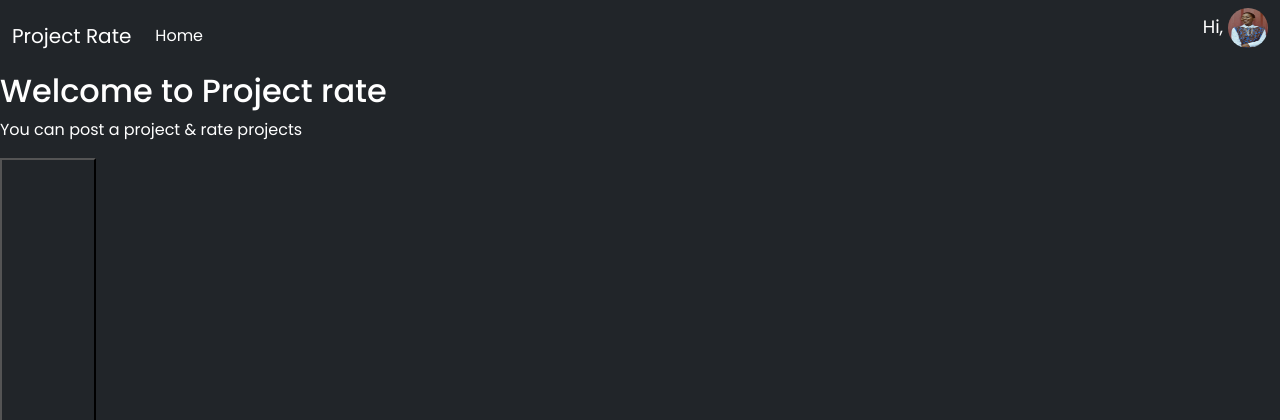
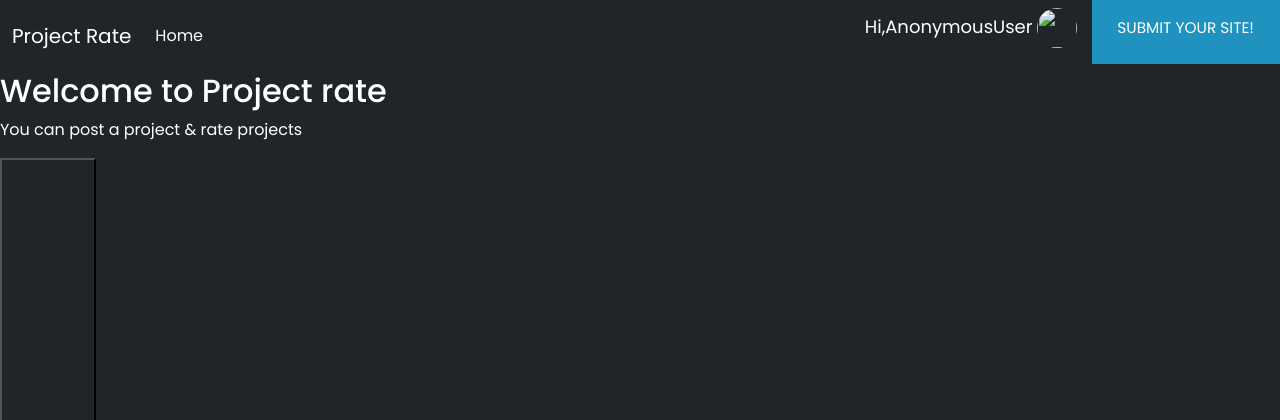
Before and after one commit to JoyChristine/Project-rate, a Django app: page / in a window 1280 px wide. Shown: the top 420 px of the page. Run offline with Django 4.2, Linux system fonts and the light colour scheme; some libraries are stand-ins or nearby versions.

Commit message:
add submit project

```diff
--- a/app/templates/all/navbar.html
+++ b/app/templates/all/navbar.html
@@ -1,6 +1,6 @@
 {%load static%}
-<nav class="navbar navbar-expand-lg bg-dark">
-    <div class="container-fluid">
+<nav class="navbar navbar-expand-lg" id="navbar">
+    <div class="container-fluid" >
       <button class="navbar-toggler" type="button" data-bs-toggle="collapse"
        data-bs-target="#navbarTogglerDemo01" aria-controls="navbarTogglerDemo01"
         aria-expanded="false" aria-label="Toggle navigation">
@@ -13,18 +13,22 @@
           <li class="nav-item">
             <a class="nav-link active" aria-current="page" href="/" style="color:#fff;">Home</a>
           </li>
-          <!-- <li class="nav-item">
-            <a class="nav-link" href="#">Link</a>
-          </li>
-          <li class="nav-item">
-            <a class="nav-link disabled">Disabled</a>
-          </li> -->
+          <!-- <li> <img src="{%static 'img/awwards.svg'%}" style="width:10vw;margin-left:20vw"/></li> -->
+
         </ul>
-        <div class="right">
 
-          <p style="color:#fff; font-size:18px;">Hi,{{user.user.username }}
-            <a style="color:#fff;" href="{%url 'userprofile'%}">
-              <img src="{%static 'img/prof.jpg'%}" id ="prof-pic" class="" width='40' height='40' alt="" /></a>
+        <div class="right" style="margin-right:-0.9vw">
+
+          <p style="color:#fff; font-size:18px;">Hi,{{user }}
+            <a style="color:#fff;text-decoration:none;" href="{% url 'profile' user.id %}">
+              <img src="{{user.profile.profile_pic.url}}" id ="prof-pic" class="" width='40' height='40' alt="" />
+            </a>
+           &nbsp;
+            <!--  -->
+            <a href="{%url 'project' %}" id="button-black">
+              <span>SUBMIT YOUR SITE!</span>
+            </a>
+            <!-- <button  id="add-project">  <a href=''>Add Project</a></button> -->
           </p>
 
 
```
